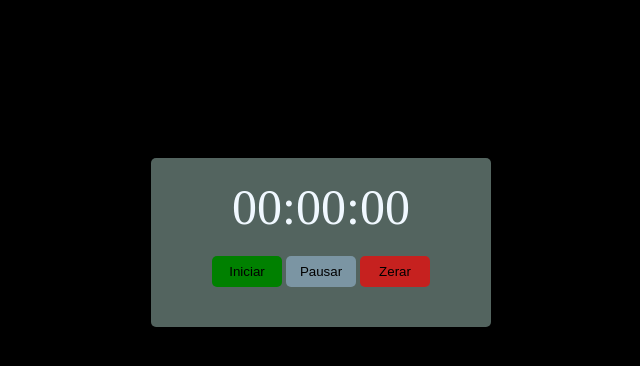
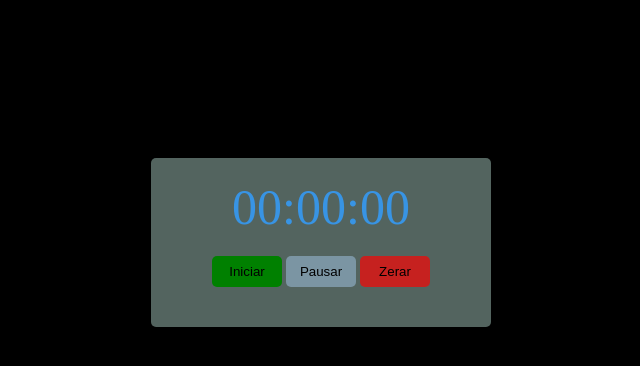
Before and after one commit to LeonyHenrique/cronometro, a plain HTML site: page index.html in a window 1280 px wide. Shown: the whole page, without its empty margins (319-959 px from the left). Drawn offline with Linux system fonts and the light colour scheme.

Commit message:
alteração na cor

```diff
--- a/index.css
+++ b/index.css
@@ -11,7 +11,7 @@ body{
     width: 300px;
     height: auto;
     padding: 20px;
-    color: aliceblue;
+    color: rgb(56, 148, 228);
     border-radius: 5px;
     margin-top: 150px;
     text-align: center;
--- a/index.js
+++ b/index.js
@@ -1,3 +1,4 @@
+
 (function(){
 
     let temporizador = document.getElementById('temporizador');
```
